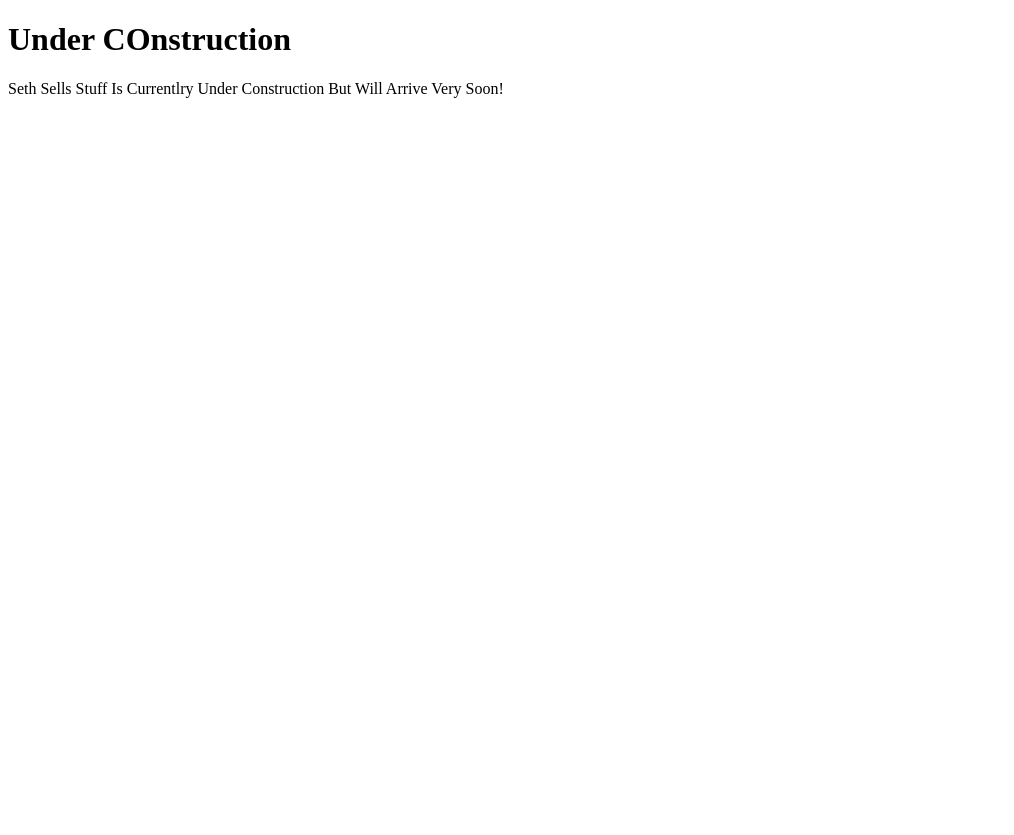
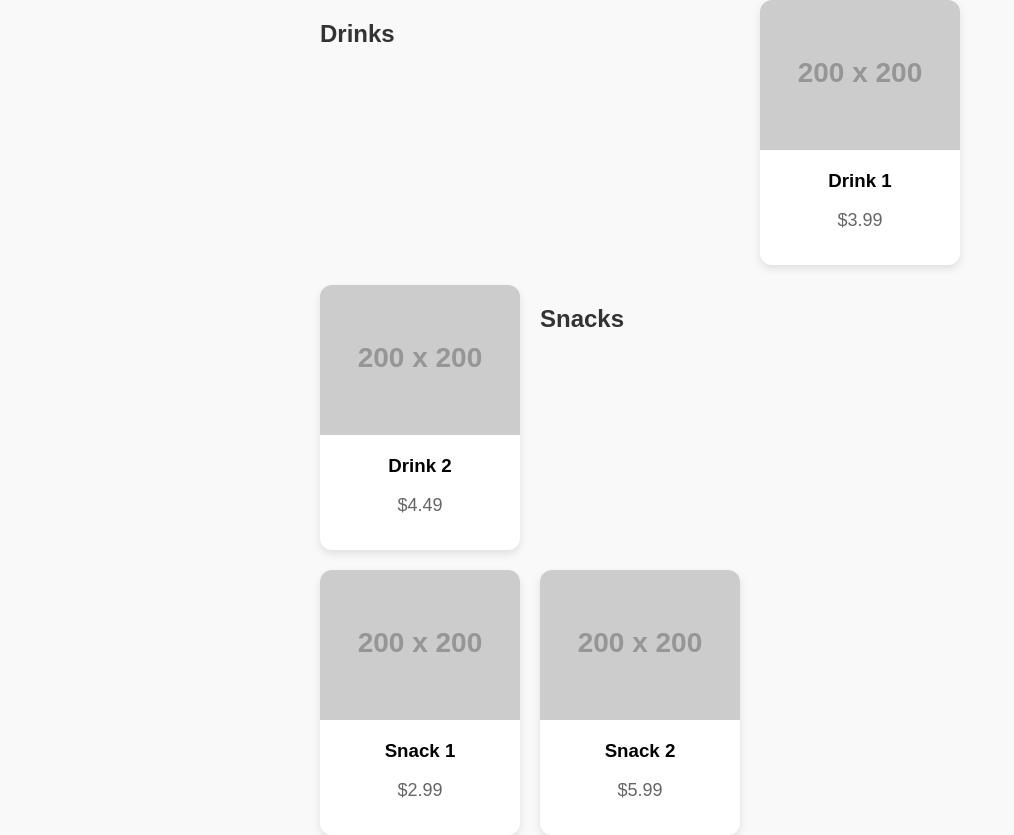
Before and after one commit to Seth-Buissness/Seth-Buissness.github.io, a plain HTML site: page index.html in a window 1280 px wide. Shown: the whole page, without its empty margins (0-1014 px from the left). Before the commit the page ends 800 px from the top, so only its background shows below. Drawn offline with Linux system fonts and the light colour scheme; placeholder pictures from the web are drawn by us.

Commit message:
Update index.html

```diff
--- a/index.html
+++ b/index.html
@@ -1,12 +1,79 @@
 <!DOCTYPE html>
-<html>
+<html lang="en">
 <head>
-<title>Seth Sells Stuff</title>
+  <meta charset="UTF-8" />
+  <meta name="viewport" content="width=device-width, initial-scale=1.0" />
+  <title>Menu</title>
+  <style>
+    body {
+      font-family: Arial, sans-serif;
+      display: flex;
+      justify-content: center;
+      align-items: center;
+      min-height: 100vh;
+      background-color: #f9f9f9;
+      margin: 0;
+    }
+    .menu-container {
+      display: grid;
+      grid-template-columns: repeat(auto-fit, minmax(200px, 1fr));
+      gap: 20px;
+      max-width: 800px;
+    }
+    .menu-item {
+      background-color: white;
+      border-radius: 12px;
+      overflow: hidden;
+      box-shadow: 0 4px 8px rgba(0,0,0,0.1);
+      text-align: center;
+      padding-bottom: 16px;
+    }
+    .menu-item img {
+      width: 100%;
+      height: 150px;
+      object-fit: cover;
+    }
+    .menu-item h3 {
+      margin: 16px 0 8px;
+    }
+    .menu-item p {
+      color: #666;
+      font-size: 18px;
+    }
+    .category-title {
+      grid-column: span 2;
+      font-size: 24px;
+      font-weight: bold;
+      margin: 20px 0 10px;
+      color: #333;
+    }
+  </style>
 </head>
 <body>
+  <div class="menu-container">
+    <div class="category-title">Drinks</div>
+    <div class="menu-item">
+      <img src="https://via.placeholder.com/200" alt="Drink 1" />
+      <h3>Drink 1</h3>
+      <p>$3.99</p>
+    </div>
+    <div class="menu-item">
+      <img src="https://via.placeholder.com/200" alt="Drink 2" />
+      <h3>Drink 2</h3>
+      <p>$4.49</p>
+    </div>
 
-<h1>Under COnstruction</h1>
-<p>Seth Sells Stuff Is Currentlry Under Construction But Will Arrive Very Soon!</p>
-
+    <div class="category-title">Snacks</div>
+    <div class="menu-item">
+      <img src="https://via.placeholder.com/200" alt="Snack 1" />
+      <h3>Snack 1</h3>
+      <p>$2.99</p>
+    </div>
+    <div class="menu-item">
+      <img src="https://via.placeholder.com/200" alt="Snack 2" />
+      <h3>Snack 2</h3>
+      <p>$5.99</p>
+    </div>
+  </div>
 </body>
 </html>
```
